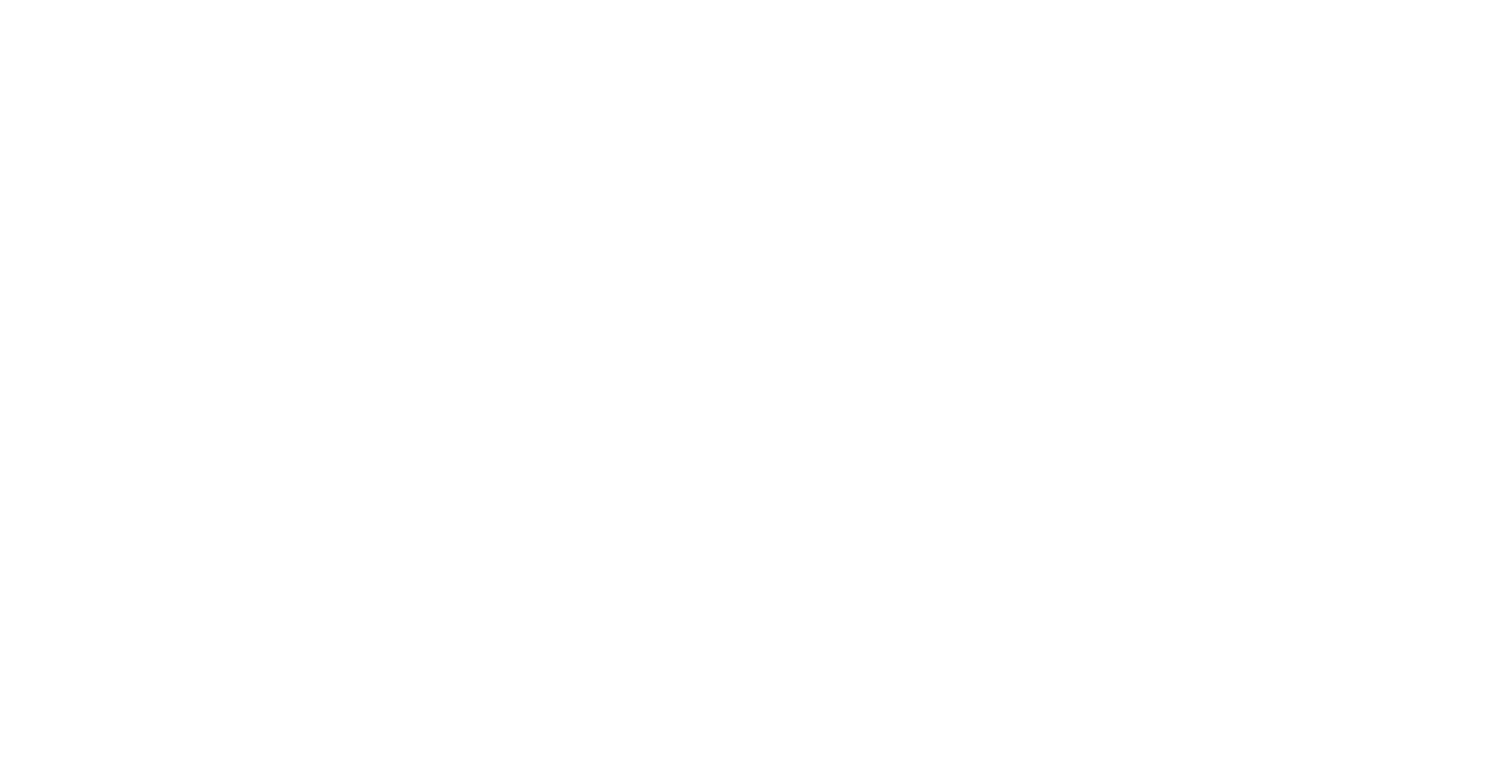
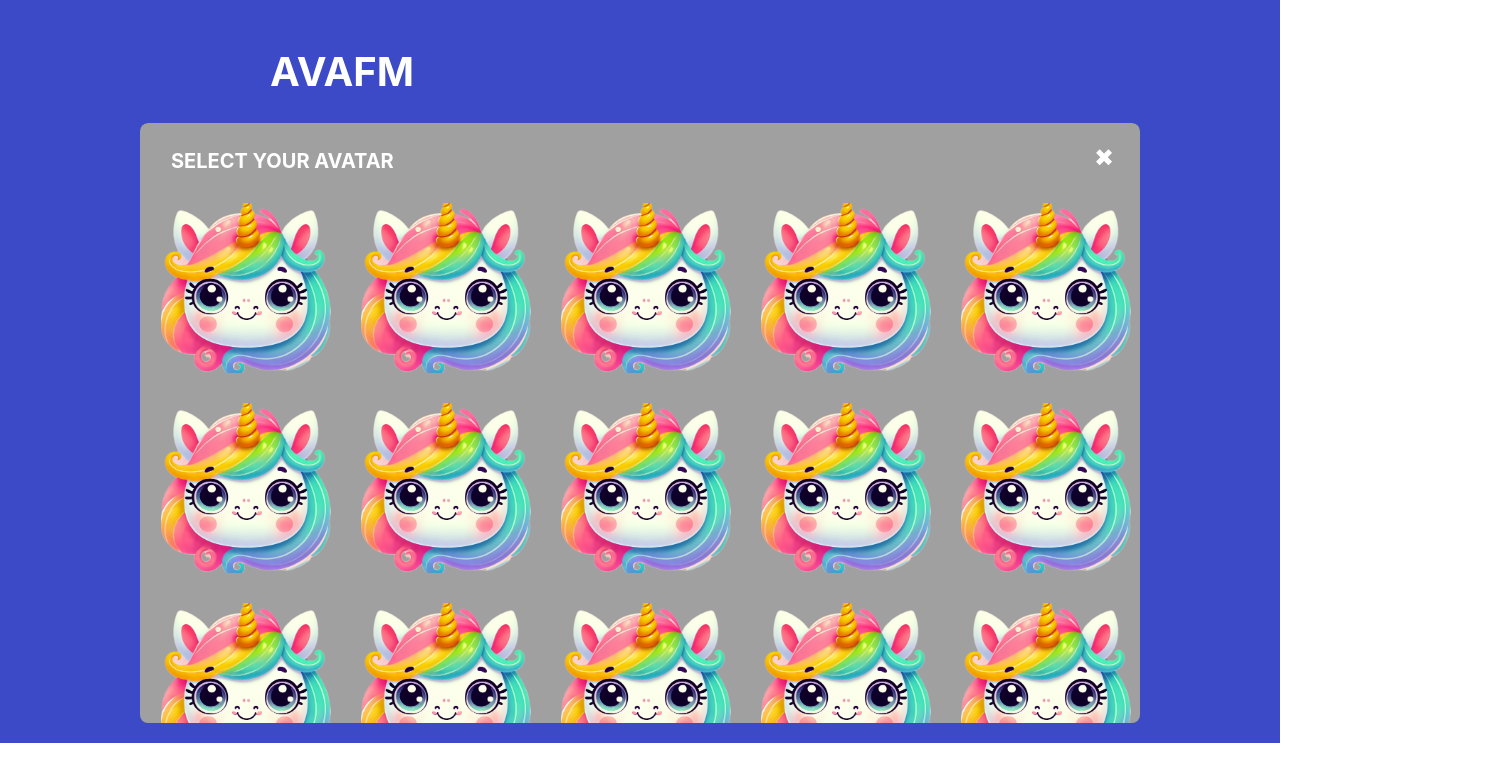
Before and after one commit to B-U-I-L-T-UIUC/AI-Vision-Adaptive-Face-Masking, a React (Create React App) app in the folder react_frontend/: page /avatar-gallery in a window 1280 px wide. Shown: the top 782 px of the page, 1510 px wide, since content can reach past the window. Built offline with nearby package versions, Linux system fonts and the light colour scheme.

Commit message:
added avatar modal

```diff
--- /dev/null
+++ b/react_frontend/src/components/addAvatar.js
@@ -0,0 +1,13 @@
+import "../styles/addAvatar.css"
+
+export default function AddAvatar() {
+  const handleAddAvatar = () => {
+    alert("upload avatar");
+  };
+
+  return (
+    <button onClick={handleAddAvatar} className="add-avatar-btn">
+        <img src="/assets/addicon.png" alt="gallery" className="add-avatar-icon" />
+    </button>
+  );
+}
--- /dev/null
+++ b/react_frontend/src/components/avatarGalleryModal.js
@@ -0,0 +1,31 @@
+import React from "react";
+import { useNavigate } from "react-router-dom";
+import "../styles/avatarGalleryModal.css"
+import AddAvatar from "../components/addAvatar";
+import avatar from "../components/avatarExample.png";
+
+const avatars = Array(19).fill({ src: avatar }); /* fix later */
+
+export default function AvatarGallery() {
+  const navigate = useNavigate();
+
+  return (
+    <div className="avatar-gallery-container">
+      <h1 className="gallery-title">AVAFM</h1>
+
+      <div className="avatar-grid-container">
+        <div className="avatar-grid">
+          <div className="select-avatar-text">SELECT YOUR AVATAR</div>
+          {/* fix routing here!!! */}
+          <button className="exit-button" onClick={() => navigate("./pages/liveFeedPage")}>✖</button>
+          {avatars.map((avatar, index) => (
+            <button key={index} className="avatar-btn">
+              <img src={avatar.src} alt="avatar" className="avatar-image" />
+            </button>
+          ))}
+          <AddAvatar />
+        </div>
+      </div>
+    </div>
+  );
+}
--- a/react_frontend/src/components/liveFeedNavigation.js
+++ b/react_frontend/src/components/liveFeedNavigation.js
@@ -10,4 +10,4 @@ export default function LiveFeedNavigation() {
         </div>
         </>
     );
-  }
+}
--- a/react_frontend/src/pages/avatarGallery.js
+++ b/react_frontend/src/pages/avatarGallery.js
@@ -1,5 +1,9 @@
+import AvatarGalleryModal from "../components/avatarGalleryModal";
+
 export default function AvatarGallery() {
     return (
-        <></>
+        <>
+        <AvatarGalleryModal/>
+        </>
     );
-  }
+}
--- a/react_frontend/src/pages/landingPage.js
+++ b/react_frontend/src/pages/landingPage.js
@@ -4,4 +4,4 @@ export default function LandingPage() {
         <h2>AI Vision Adaptive Face Masking</h2>
         </>
     );
-  }
+}
--- a/react_frontend/src/pages/liveFeedPage.js
+++ b/react_frontend/src/pages/liveFeedPage.js
@@ -5,4 +5,4 @@ export default function LiveFeedPage() {
         <LiveFeedNavigation/>
         </>
     );
-  }
+}
--- /dev/null
+++ b/react_frontend/src/styles/addAvatar.css
@@ -0,0 +1,21 @@
+.add-avatar-btn {
+    width: 150px;
+    height: 150px;
+    background-color: #a0a0a0;
+    border-radius: 40px;
+    display: flex;
+    align-items: center;
+    justify-content: center;
+    border: 2px solid #000;
+    cursor: pointer;
+
+}
+
+.add-avatar-btn:hover {
+    background-color: #8a8a8a;
+}
+
+.add-avatar-icon {
+    font-size: 32px;
+    color: #000;
+}
--- /dev/null
+++ b/react_frontend/src/styles/avatarGalleryModal.css
@@ -0,0 +1,107 @@
+.avatar-gallery-container {
+    display: flex;
+    flex-direction: column;
+    align-items: center;
+    justify-content: center;
+    min-height: 10vh;
+    background-color: #3C4AC7;
+    padding: 20px;
+}
+
+.gallery-title {
+    font-size: 40px;
+    font-weight: bold;
+    color: white;
+    text-align: left;
+    width: 100%;
+    padding-left: 500px;
+}
+
+.select-avatar-text {
+    grid-column: span 5;
+    text-align: left;
+    font-size: 20px;
+    font-weight: bold;
+    color: white;
+    margin: 10px 0 5px 15px;
+}
+
+.exit-button {
+    position: absolute;
+    top: 20px;
+    right: 20px;
+    background: transparent;
+    border: none;
+    font-size: 24px;
+    color: white;
+    cursor: pointer;
+}
+
+.exit-button:hover {
+    color: #ccc;
+}
+
+.avatar-grid-container {
+    width: 100%;
+    max-width: 1000px;
+    max-height: 600px;
+    overflow-y: auto;
+    border-radius: 8px;
+}
+
+.avatar-grid {
+    background-color: #a0a0a0;
+    padding: 16px;
+    border-radius: 8px;
+    display: grid;
+    grid-template-columns: repeat(5, 1fr);
+    gap: 20px;
+    position: relative;
+    max-width: 2000px;
+    padding-bottom: 20px;
+}
+
+.avatar-btn {
+    width: 180px;
+    height: 180px;
+    display: flex;
+    align-items: center;
+    justify-content: center;
+    background-color: transparent;
+    border: none;
+    cursor: pointer;
+    padding: 0;
+}
+
+.avatar-image {
+    width: 170px;
+    height: 170px;
+    border-radius: 8px;
+    object-fit: cover;
+}
+
+.add-avatar-btn {
+    width: 190px;
+    height: 150px;
+    background-color: #a0a0a0;
+    border-radius: 16px;
+    display: flex;
+    align-items: center;
+    justify-content: center;
+    border: 2px solid #000;
+    cursor: pointer;
+    grid-column: span 1;
+}
+
+.add-avatar-btn:hover {
+    background-color: #8a8a8a;
+}
+
+.avatar-btn:hover {
+    background-color: #8a8a8a;
+}
+
+.add-avatar-icon {
+    font-size: 32px;
+    color: #000;
+}
```
Also changed, not shown: react_frontend/public/assets/addicon.png (added), react_frontend/src/components/avatarExample.png (added).
